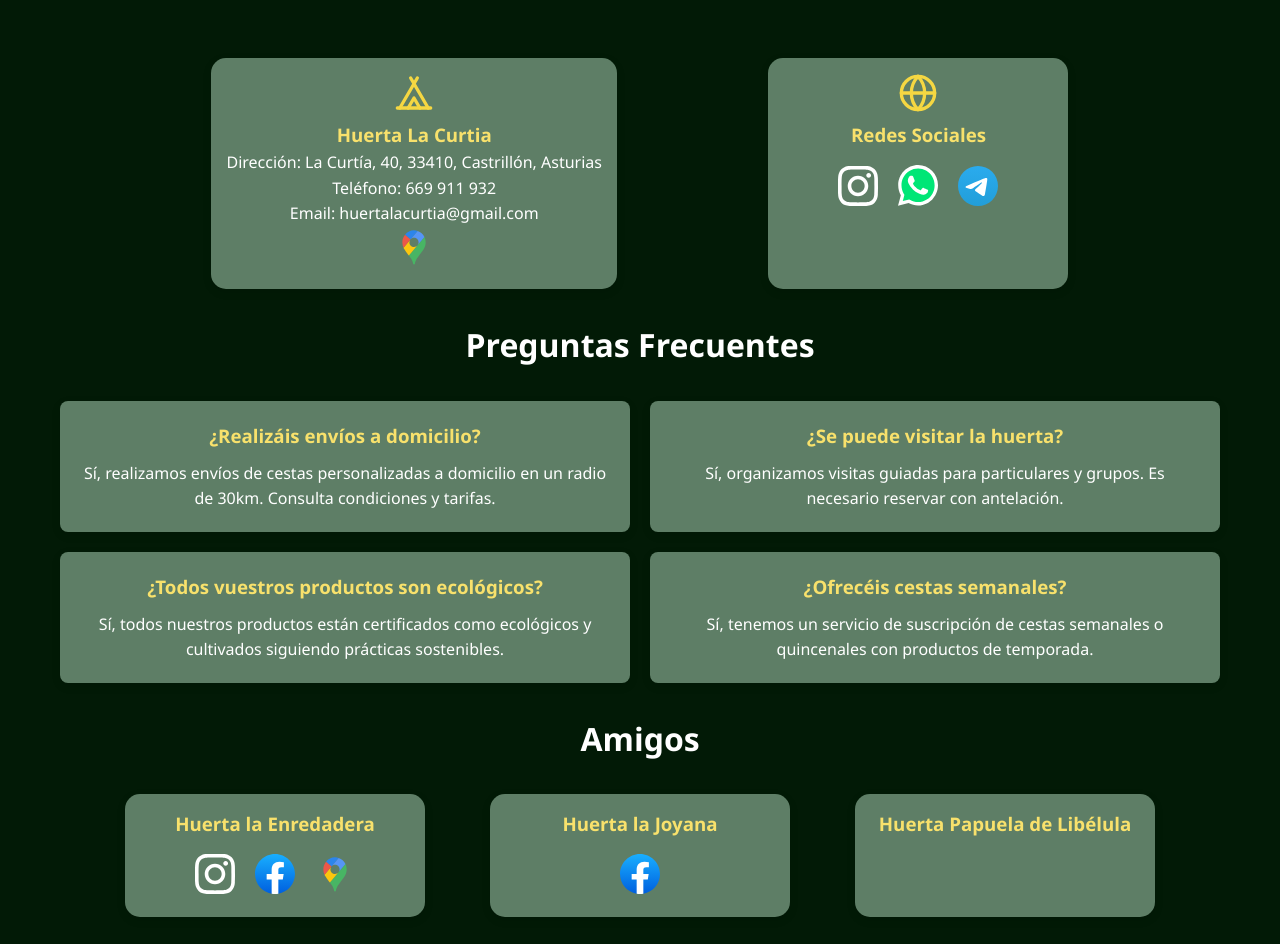
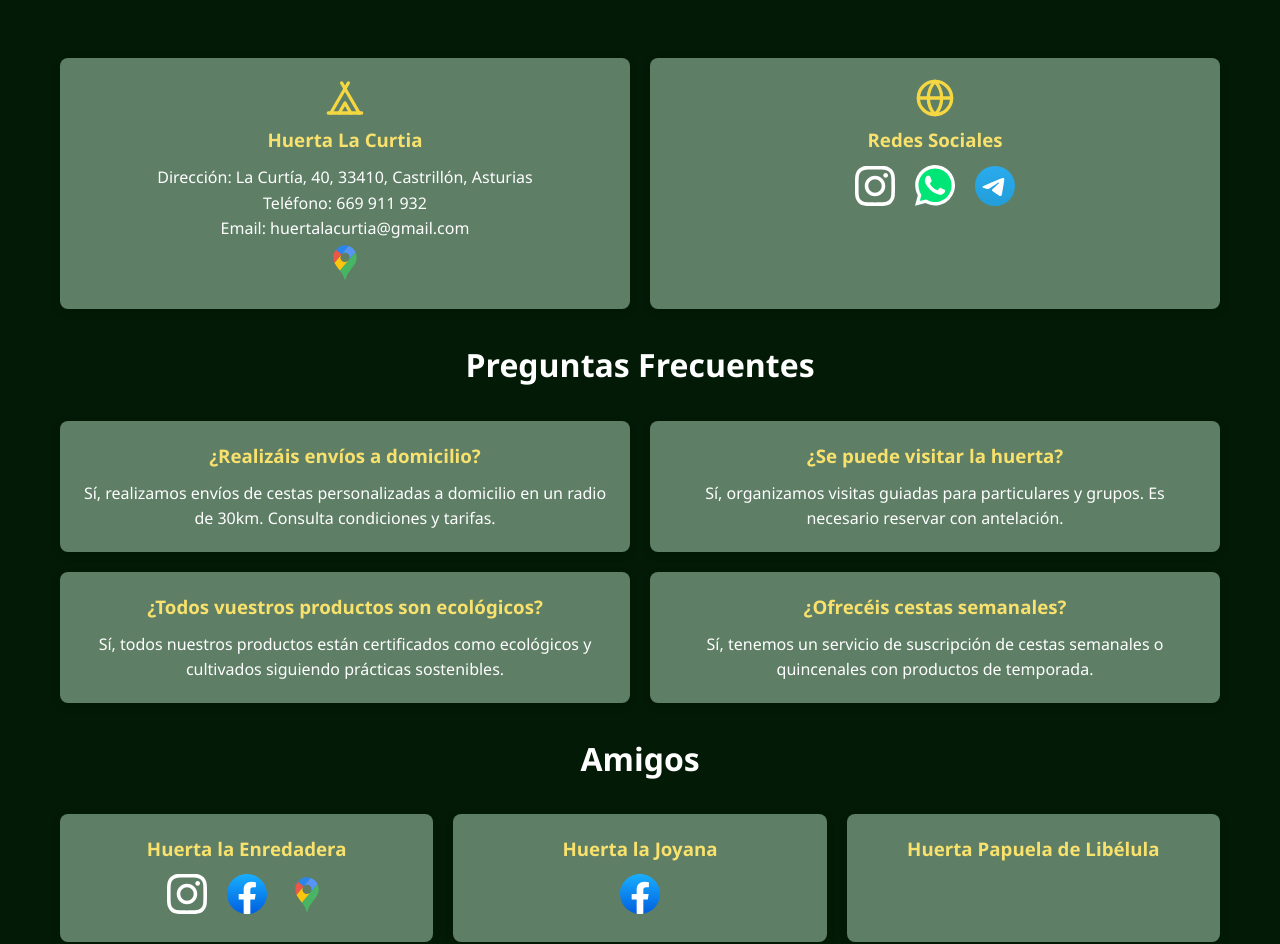
Before and after one commit to kilofafeure/HLC, an Angular app: page /contacto in a window 1280 px wide. Shown: the part 310-1254 px from the top of the page. Built offline with nearby package versions, Linux system fonts and the light colour scheme.

Commit message:
cambio estructura contactos / mejoras css

```diff
--- a/src/app/pages/contacto/contacto.component.css
+++ b/src/app/pages/contacto/contacto.component.css
@@ -7,38 +7,14 @@
     text-align:center;
   }
 
-  .info-card {
-    background-color: var(--primary);
-    padding: 15px 15px;
-    border-radius: 15px;
-    text-align: inherit;
-    box-shadow: 0 3px 10px rgba(0, 0, 0, 0.1);
-    min-width: 300px;
-  }
-
-  .info-card h3 {
-    margin-bottom: 15px;
-    color: var(--secondary);
-  }
-
-  .info-card p {
-    margin-bottom: 5px;
-    color: var(--white);
-  }
-
-  /* Preguntas frecuentes */
-  .faq-section {
+  .faq-section,
+  .friends-section {
     margin-top: -90px;
   }
 
-  .faq-section h2 {
+  .faq-section h2,
+  .friends-section h2 {
     text-align: center;
-  }
-
-  .faq-grid {
-    display: grid;
-    grid-template-columns: 1fr;
-    gap: 20px;
   }
 
   .card {
@@ -46,48 +22,3 @@
     border-radius: 8px;
     box-shadow: 0 3px 10px rgba(0, 0, 0, 0.1);
   }
-
-  /* Friends */
-  .friends-section {
-    margin-top: -90px;
-  }
-
-  .friends-section h2 {
-    text-align: center;
-  }
-
-  /* Media queries */
-  @media (min-width: 768px) {
-    .contact-grid {
-      grid-template-columns: 3fr 2fr;
-    }
-
-    .faq-grid {
-      grid-template-columns: repeat(2, 1fr);
-    }
-  }
-
-    /* Media queries */
-  @media (min-width: 768px) {
-    .contact-grid {
-      grid-template-columns: 3fr 2fr;
-    }
-
-    .faq-grid {
-      grid-template-columns: repeat(2, 1fr);
-    }
-
-    .newsletter-form {
-      flex-direction: row;
-    }
-
-    .newsletter-form input {
-      flex: 1;
-    }
-  }
-
-  /* @media (max-width: 719px) {
-    .info-card {
-      margin-bottom: 300px;
-    }
-  } */
--- a/src/app/pages/contacto/contacto.component.html
+++ b/src/app/pages/contacto/contacto.component.html
@@ -5,16 +5,16 @@
     </div>
   </div>
 
-  <section>
+  <section class="contact-section">
     <div class="container">
-      <div class="info-grid">
-        <div class="info-card">
+      <div class="two-columns">
+        <div class="card">
           <div>
             <img ngSrc = "../../../assets/icons/lucide/tent.svg" alt="Contacto" width="40" height="40"/>
           </div>
           <app-address></app-address>
         </div>
-        <div class="info-card">
+        <div class="card">
           <div>
             <img ngSrc = "../../../assets/icons/lucide/globe.svg" alt="Redes Sociales" width="40" height="40"/>
           </div>
@@ -28,7 +28,7 @@
   <section class="faq-section">
     <div class="container">
       <h2>Preguntas Frecuentes</h2>
-      <div class="faq-grid">
+      <div class="two-columns">
         <div class="card">
           <h3>¿Realizáis envíos a domicilio?</h3>
           <p>Sí, realizamos envíos de cestas personalizadas a domicilio en un radio de 30km. Consulta condiciones y tarifas.</p>
@@ -52,16 +52,16 @@
   <section class="friends-section">
     <div class="container">
       <h2>Amigos</h2>
-      <div class="info-grid">
-        <div class="info-card">
+      <div class="three-columns">
+        <div class="card">
           <h3>Huerta la Enredadera</h3>
           <app-social-media-links [socialMediaData]="smEnredadera"></app-social-media-links>
         </div>
-        <div class="info-card">
+        <div class="card">
           <h3>Huerta la Joyana</h3>
           <app-social-media-links [socialMediaData]="smLaJoyana"></app-social-media-links>
         </div>
-        <div class="info-card">
+        <div class="card">
           <h3>Huerta Papuela de Libélula</h3>
           <app-social-media-links [socialMediaData]="smLibelula"></app-social-media-links>
         </div>
--- a/src/styles.css
+++ b/src/styles.css
@@ -232,7 +232,6 @@ p {
 }
 
 /* Cards */
-
 .card {
   background-color: var(--primary);
   padding: 30px 20px;
@@ -252,12 +251,52 @@ p {
 }
 
 /* Media queries */
-@media (min-width: 768px) {
+/* Para pantallas grandes (pantalla completa) */
+@media (min-width: 1024px) {
+  .two-columns {
+    grid-template-columns: repeat(2, 1fr);
+    display: grid;
+    gap: 20px;
+  }
+  .three-columns {
+    grid-template-columns: repeat(3, 1fr);
+    display: grid;
+    gap: 20px;
+  }
   .page-header h1 {
     font-size: 3rem;
   }
-
   .description-content {
     flex-direction: row;
   }
 }
+
+/* Para pantallas medianas (tabletas, etc.) */
+@media (min-width: 768px) and (max-width: 1023px) {
+  .two-columns {
+    grid-template-columns: repeat(2, 1fr);
+    display: grid;
+    gap: 20px;
+  }
+  .three-columns {
+    grid-template-columns: repeat(3, 1fr);
+    display: grid;
+    gap: 20px;
+  }
+  .page-header h1 {
+    font-size: 3rem;
+  }
+  .description-content {
+    flex-direction: row;
+  }
+}
+
+/* Para dispositivos móviles */
+@media (max-width: 767px) {
+  .two-columns,
+  .three-columns {
+    grid-template-columns: repeat(1, 1fr);
+    display: grid;
+    gap: 20px;
+  }
+}
```
Also changed, not shown: 15 other files (tests, documents, lock files or other folders).
